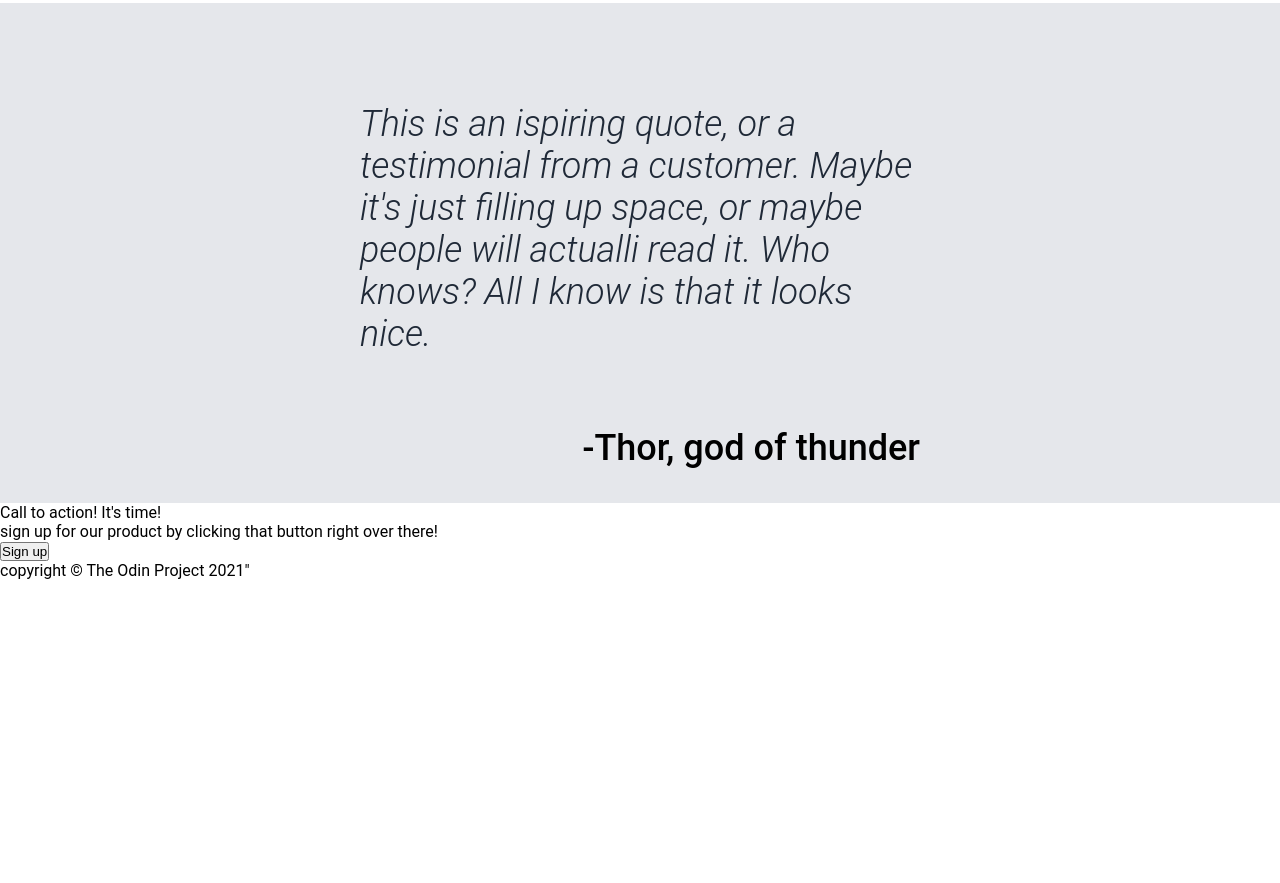
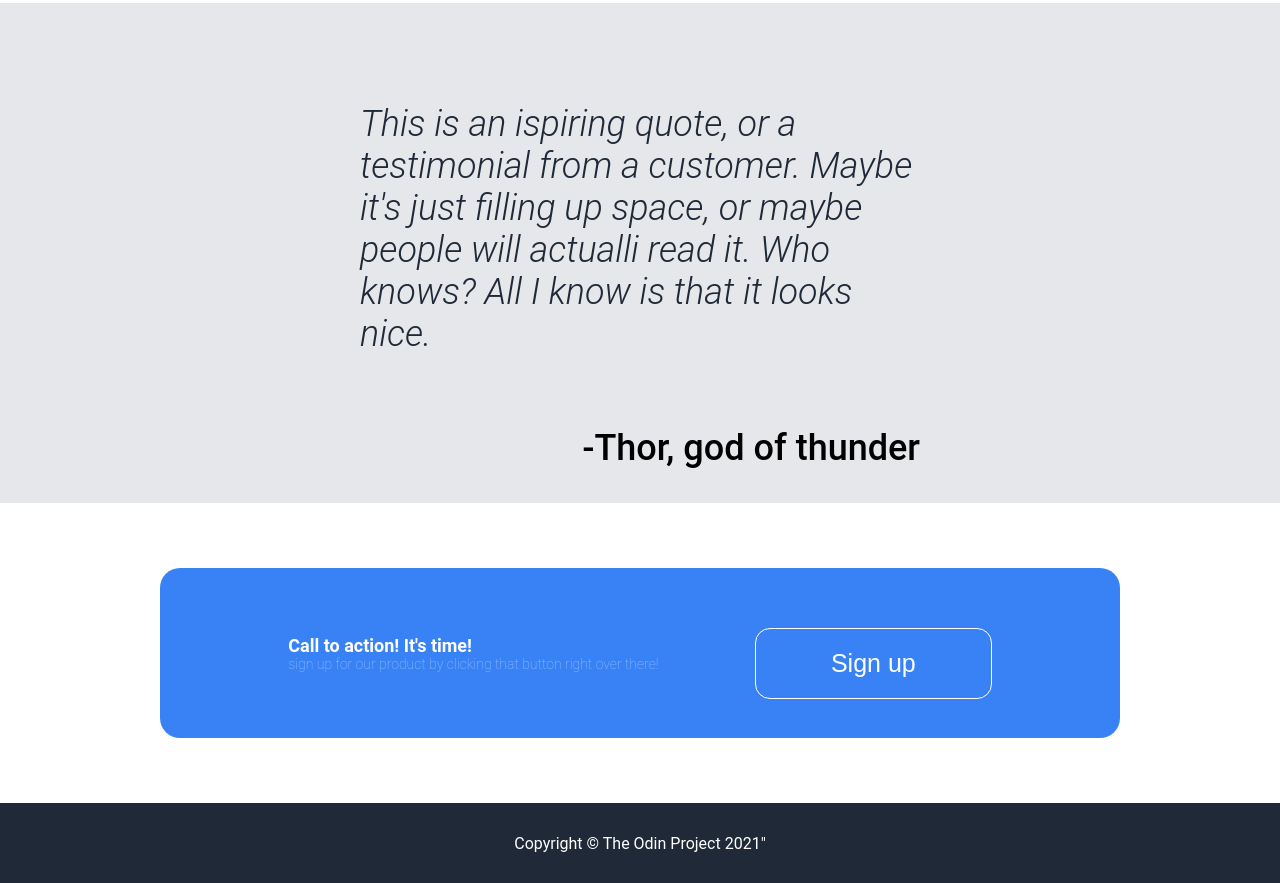
Before and after one commit to pablovalentin/odin_landing_page, a plain HTML site: page index.html in a window 1280 px wide. Shown: the part 1258-2141 px from the top of the page. Before the commit the page ends 1838 px from the top, so only its background shows below. Drawn offline with Linux system fonts and the light colour scheme.

Commit message:
Update footer and call to action section, with styles

```diff
--- a/index.html
+++ b/index.html
@@ -24,7 +24,7 @@
             This website has some subtext that goes here under the main title.
             it's smaller font and the color is lower contrast
           </h3>
-          <button class="button-primary">Sign up</button>
+          <button class="button button-primary">Sign up</button>
         </div>
         <div class="image">
           <p class="secondary">this is a placeholder for an image</p>
@@ -59,12 +59,18 @@
         </p>
         <p class="signature">-Thor, god of thunder</p>
       </section>
-      <section class="action">
-        <p>Call to action! It's time!</p>
-        <p>sign up for our product by clicking that button right over there!</p>
-        <button>Sign up</button>
+      <section class="action-wraper">
+        <div class="action">
+          <div class="action-text">
+            <p>Call to action! It's time!</p>
+            <p class="sign-text">
+              sign up for our product by clicking that button right over there!
+            </p>
+          </div>
+          <button class="button button-secondary">Sign up</button>
+        </div>
       </section>
-      <footer>copyright &copy; The Odin Project 2021"</footer>
+      <footer>Copyright &copy; The Odin Project 2021"</footer>
     </div>
   </body>
 </html>
--- a/styles/styles.css
+++ b/styles/styles.css
@@ -49,17 +49,26 @@ a {
 
 h3 {
   font-size: 24px;
+  opacity: 0.8;
+  font-weight: 100;
+}
+
+.button {
+  background-color: #3882f6;
+  font-size: 25px;
+  color: white;
+  outline: none;
+  margin-top: 20px;
+  border-radius: 15px;
+  padding: 20px 75px;
 }
 
 .button-primary {
-  font-size: 25px;
-  background-color: #3882f6;
-  color: white;
-  margin-top: 20px;
-  padding: 20px 75px;
-  border-radius: 15px;
-  outline: none;
   border: 1px solid transparent;
+}
+
+.button-secondary {
+  border: 1px solid white;
 }
 
 .image {
@@ -133,3 +142,46 @@ h3 {
   font-size: 36px;
   font-weight: 500;
 }
+
+.action-wraper {
+  display: flex;
+  justify-content: center;
+  align-items: center;
+  margin: auto;
+  height: 300px;
+}
+
+.action {
+  margin: 50px;
+  padding: 80px;
+  background-color: #3882f6;
+  width: 800px;
+  height: 10px;
+  border-radius: 20px;
+  display: flex;
+  justify-content: space-around;
+  align-items: center;
+}
+
+.action-text {
+  display: flex;
+  flex-direction: column;
+  color: white;
+  font-weight: bold;
+  font-size: 18px;
+}
+
+.sign-text {
+  font-weight: 100;
+  font-size: 14px;
+  opacity: 0.5;
+}
+
+footer {
+  display: flex;
+  background-color: #1f2937;
+  color: white;
+  justify-content: center;
+  align-items: center;
+  min-height: 80px;
+}
```
